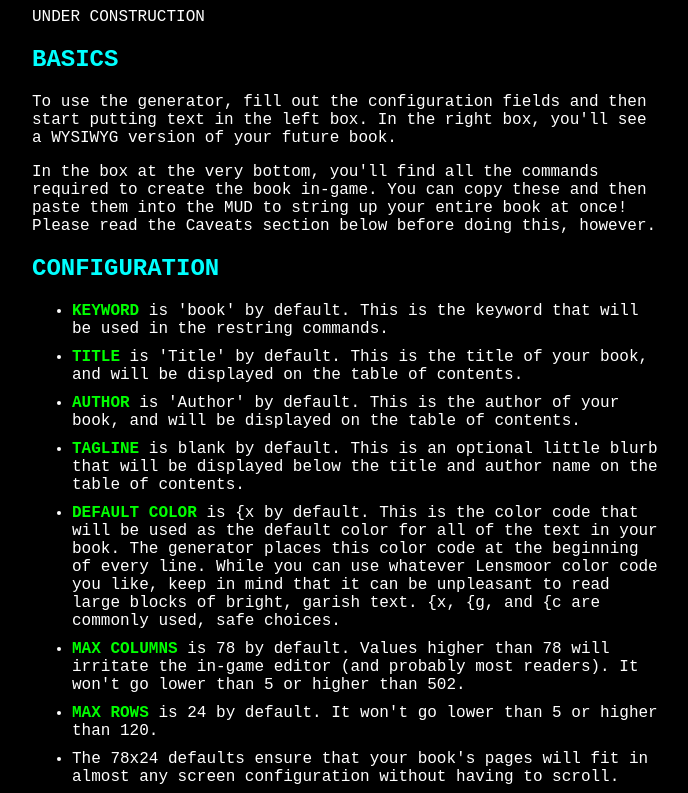
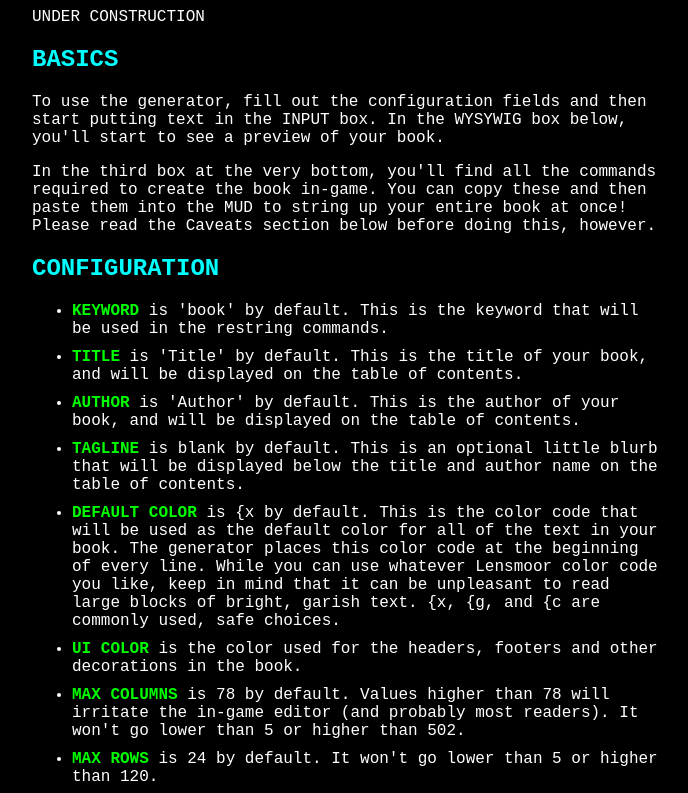
Before and after one commit to jeniferirwin/lensbooks, a plain HTML site: page docs.html in a window 1280 px wide. Shown: the top 793 px of the page, without its empty margins (292-980 px from the left). Drawn offline with Linux system fonts and the light colour scheme.

Commit message:
add ui color docs

```diff
--- a/docs.html
+++ b/docs.html
@@ -10,11 +10,11 @@
     </p>
     <h2>BASICS</h2>
     <p>
-      To use the generator, fill out the configuration fields and then start putting text in the left box. In the
-      right box, you'll see a WYSIWYG version of your future book.
+      To use the generator, fill out the configuration fields and then start putting text in the INPUT box.
+      In the WYSYWIG box below, you'll start to see a preview of your book.
     </p>
     <p>
-      In the box at the very bottom, you'll find all the commands required to
+      In the third box at the very bottom, you'll find all the commands required to
       create the book in-game. You can copy these and then paste them into the
       MUD to string up your entire book at once! Please read the Caveats section
       below before doing this, however.
@@ -43,6 +43,10 @@
           code at the beginning of every line. While you can use whatever Lensmoor color code you like,
           keep in mind that it can be unpleasant to read large blocks of bright, garish text. {x, {g, and {c are
           commonly used, safe choices.
+      </li>
+      <li class="spaced">
+        <span class="keyword">UI COLOR</span> is the color used for the headers, footers and other
+        decorations in the book.
       </li>
       <li class="spaced">
         <span class="keyword">MAX COLUMNS</span> is 78 by default.
```
